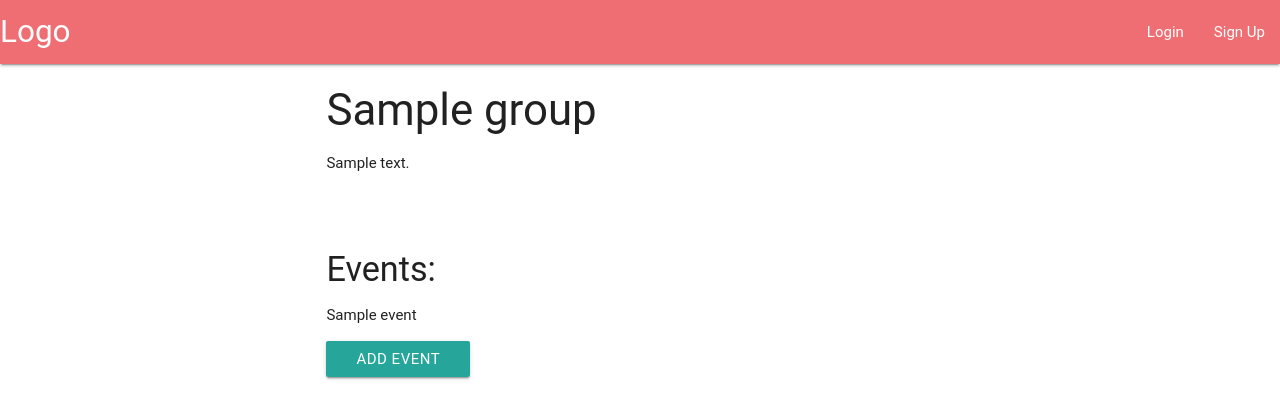
After one commit to joegotflow83/meetup, a Django app: a page that uses templates/home/group_detail.html in a window 1280 px wide. The commit adds this page. Shown: the top 419 px of the page. Run offline with Django 3.2, Linux system fonts and the light colour scheme; tables that the repository leaves empty hold one stand-in row (values such as "Sample post"); some libraries are stand-ins or nearby versions; some web fonts are replaced.

Commit message:
Users can create events and see them under the group detail view

```diff
--- a/home/models.py
+++ b/home/models.py
@@ -6,18 +6,18 @@ class Member(models.Model):
     user = models.ForeignKey(User)
 
 
+class Group(models.Model):
+    user = models.ForeignKey(User)
+    name = models.CharField(max_length=64)
+    description = models.TextField()
+
+
 class Event(models.Model):
     user = models.ForeignKey(User)
+    group = models.ForeignKey(Group)
     name = models.CharField(max_length=64)
     notes = models.TextField()
     location = models.CharField(max_length=512)
     meet_date = models.DateTimeField()
     meet_time = models.CharField(max_length=10)
     members = models.ManyToManyField(Member)
-
-
-class Group(models.Model):
-    user = models.ForeignKey(User)
-    name = models.CharField(max_length=64)
-    description = models.TextField()
-    events = models.ManyToManyField(Event, blank=True)
--- a/home/urls.py
+++ b/home/urls.py
@@ -7,4 +7,6 @@ urlpatterns = [
     url(r'^$', views.Home.as_view(), name='home'),
     url(r'^create/group/$', views.CreateGroup.as_view(), name='create_group'),
     url(r'^view/groups/$', views.UserViewGroups.as_view(), name='user_view_groups'),
+    url(r'^view/group/(?P<pk>\d+)/$', views.GroupDetail.as_view(), name='group_detail'),
+    url(r'^view/group/(?P<pk>\d+)/create/event/$', views.CreateEvent.as_view(), name='create_event'),
 ]
--- a/home/views.py
+++ b/home/views.py
@@ -1,7 +1,7 @@
 from django.views.generic import TemplateView, CreateView, ListView, DetailView
 from django.core.urlresolvers import reverse
 
-from .models import Group
+from .models import Group, Event
 
 
 class Home(TemplateView):
@@ -32,9 +32,31 @@ class UserViewGroups(ListView):
         return Group.objects.filter(user=self.request.user)
 
 
-class GroupDetails(DetailView):
-    """Users can view the groups with all the events they have created with that group"""
+class GroupDetail(DetailView):
+    """Users can view groups in detail"""
     model = Group
 
     def get_queryset(self):
-        return Group.objects.get(pk=self.kwargs['pk'])
+        return Group.objects.filter(pk=self.kwargs['pk'])
+
+    def get_context_data(self, **kwargs):
+        context = super().get_context_data(**kwargs)
+        context['events'] = Event.objects.filter(group=self.kwargs['pk'])
+        return context
+
+
+class CreateEvent(CreateView):
+    """Users can create events for a particular group"""
+    model = Event
+    fields = ('name', 'location', 'meet_date', 'meet_time')
+
+    def form_valid(self, form):
+        new_event = form.save(commit=False)
+        new_event.user = self.request.user
+        group = Group.objects.get(pk=self.kwargs['pk'])
+        new_event.group = group
+        new_event.save()
+        return super().form_valid(form)
+
+    def get_success_url(self):
+        return reverse('group_detail', kwargs={'pk': self.kwargs['pk']})
--- /dev/null
+++ b/templates/home/group_detail.html
@@ -0,0 +1,16 @@
+{% extends 'base.html' %}
+
+{% block title %}{{ object.name }}{% endblock %}
+
+{% block content %}
+<div class="container">
+  <h3>{{ object.name }}</h3>
+  <p>{{ object.description }}</p>
+  <br><br>
+  <h4>Events:</h4>
+  {% for event in events %}
+    <p>{{ event.name }}</p>
+  {% endfor %}
+  <a href="{% url 'create_event' object.pk %}" class="waves-effect waves-light btn">Add Event</a>
+</div>
+{% endblock %}
--- a/templates/home/group_list.html
+++ b/templates/home/group_list.html
@@ -6,7 +6,7 @@
 <div class="container">
 <h3>View Your Groups</h3>
 {% for group in object_list %}
-  <p>{{ group.name  }}</p>
+  <p><a href="{% url 'group_detail' group.pk %}">{{ group.name  }}</a></p>
 {% endfor %}
 </div>
 {% endblock %}
```
Also changed, not shown: templates/home/event_form.html (added, +14 -0 lines), home/migrations/0004_auto_20160625_1550.py (added).
